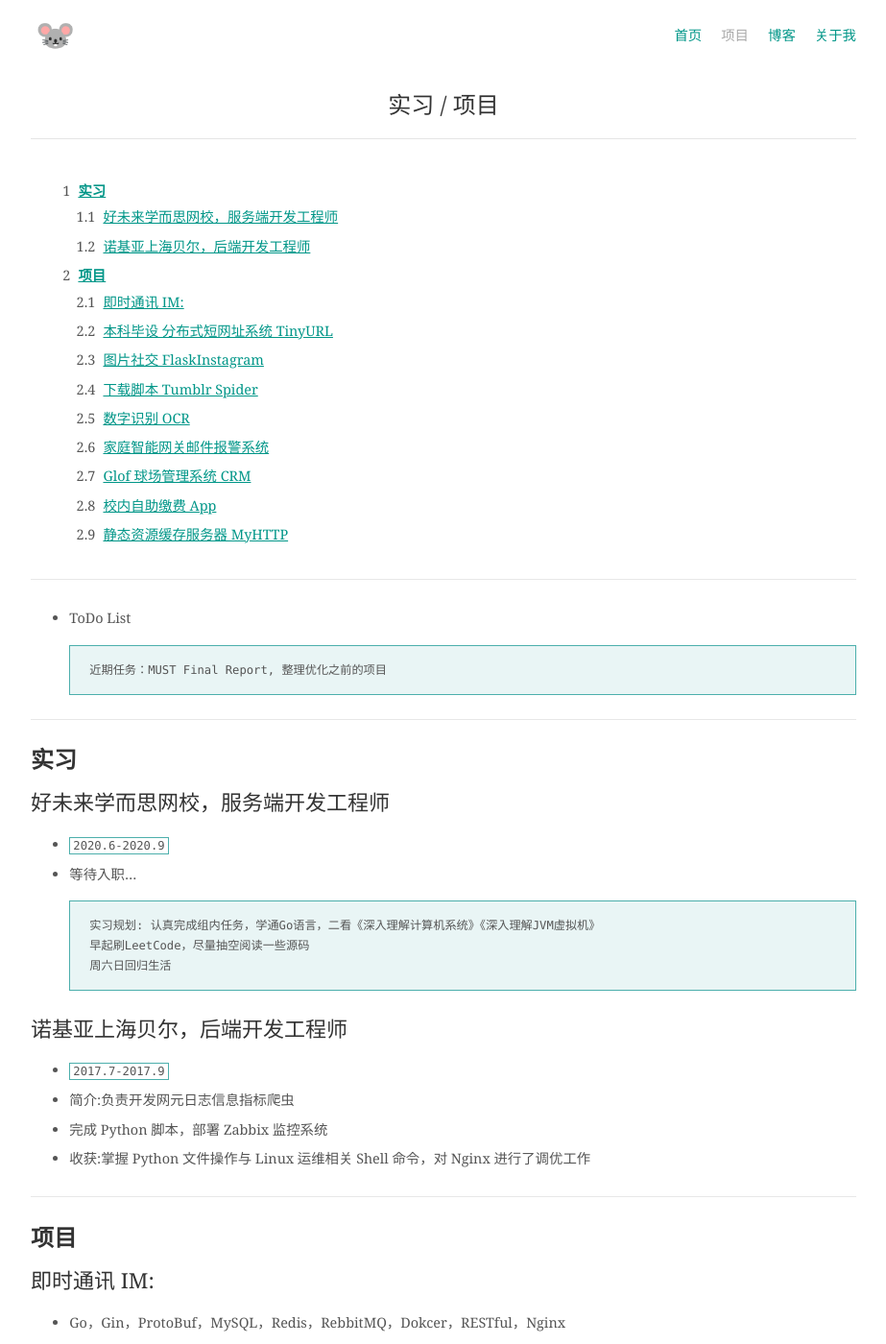
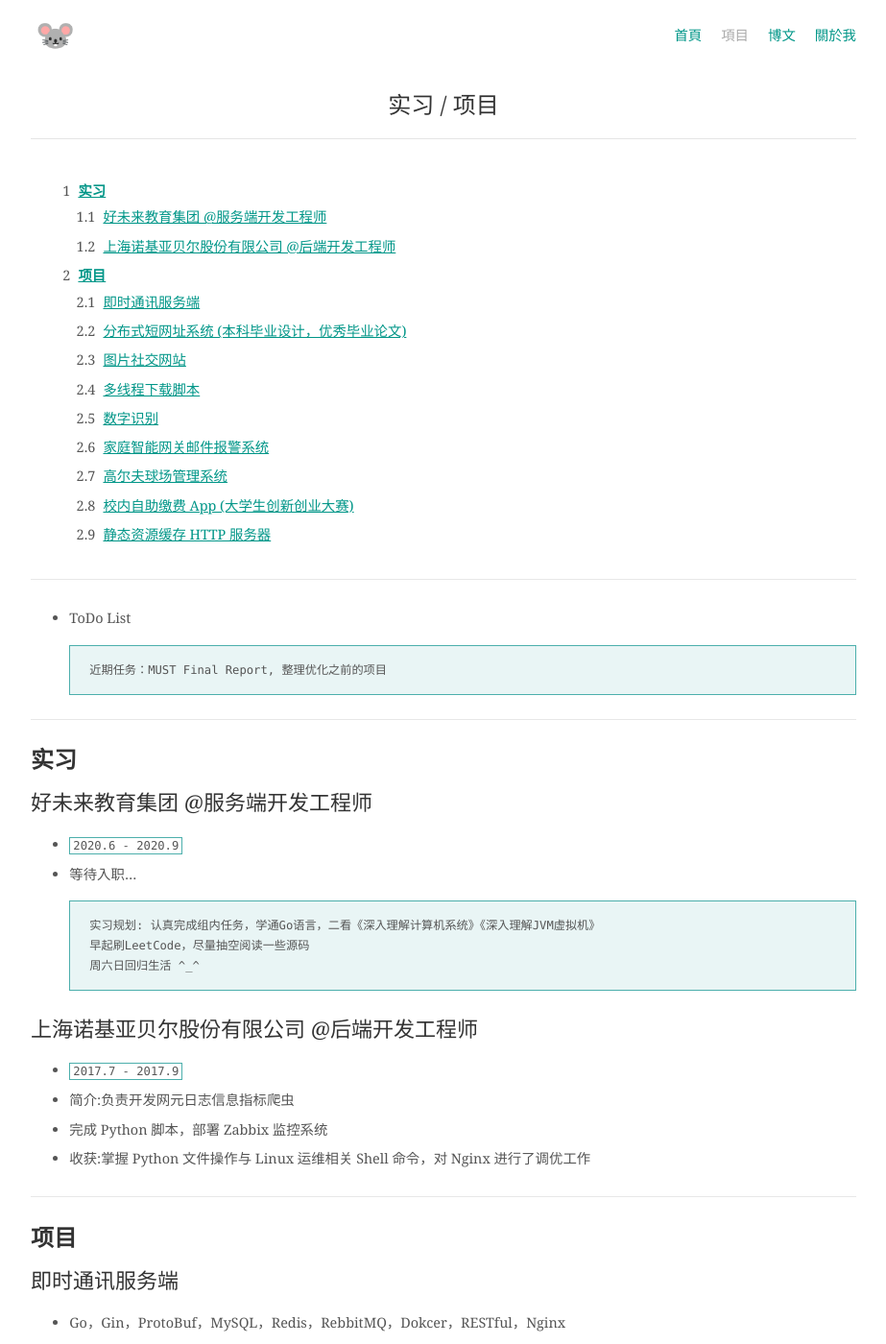
Before and after one commit to GitBlackSir/GitBlackSir.github.io, a Jekyll site: the page built from projects.md, in a window 1280 px wide and 1400 px high. Shown: the whole window at 96% size, without its empty margins (178-1101 px from the left). Built offline with Jekyll 4.4.1, drawn with Linux system fonts in a browser that asks for light colours; nearby versions of some CDN libraries; comment, search, counter and statistics services are not loaded; some of the changed text lies outside the part shown.

Commit message:
Update Blog Style.

````diff
--- a/_config.yml
+++ b/_config.yml
@@ -1,6 +1,6 @@
 highlighter: rouge
 permalink: none
-exclude: [local.sh, docker.sh, Rakefile, Gemfile, Gemfile.lock, README.md, vendor]
+exclude: [LICENSE, local.sh, docker.sh, Rakefile, Gemfile, Gemfile.lock, README.md, vendor]
 kramdown:
   input: GFM
   hard_wrap: false
--- a/_includes/top.html
+++ b/_includes/top.html
@@ -46,10 +46,10 @@
       <div id="menu-primary" class="menu-container">
         <div class="menu">
           <ul id="menu-primary-items">
-            <li class="menu-item home"><a class="spec" href="/">首页</a></li>
-            <li class="menu-item projects"><a class="spec" href="/projects">项目</a></li>
-            <li class="menu-item blog"><a class="spec" href="/blog/">博客</a></li>
-            <li class="menu-item about"><a class="spec" href="/about">关于我</a></li>
+            <li class="menu-item home"><a class="spec" href="/">首頁</a></li>
+            <li class="menu-item projects"><a class="spec" href="/projects">項目</a></li>
+            <li class="menu-item blog"><a class="spec" href="/blog">博文</a></li>
+            <li class="menu-item about"><a class="spec" href="/about">關於我</a></li>
           </ul>
         </div>
       </div>
--- a/projects.md
+++ b/projects.md
@@ -14,18 +14,18 @@
 
 ### **实习**
 
-#### 好未来学而思网校，服务端开发工程师
+#### 好未来教育集团 @服务端开发工程师
 
-- `2020.6-2020.9`
+- `2020.6 - 2020.9`
 - 等待入职...
 ```
 实习规划: 认真完成组内任务，学通Go语言，二看《深入理解计算机系统》《深入理解JVM虚拟机》
 早起刷LeetCode，尽量抽空阅读一些源码
-周六日回归生活
+周六日回归生活 ^_^
 ```
 
-#### 诺基亚上海贝尔，后端开发工程师
-- `2017.7-2017.9`
+#### 上海诺基亚贝尔股份有限公司 @后端开发工程师
+- `2017.7 - 2017.9`
 - 简介:负责开发网元日志信息指标爬虫
 - 完成 Python 脚本，部署 Zabbix 监控系统
 - 收获:掌握 Python 文件操作与 Linux 运维相关 Shell 命令，对 Nginx 进行了调优工作
@@ -33,33 +33,33 @@
 ---
 ### **项目**
 
-#### 即时通讯 IM:
+#### 即时通讯服务端
 
 - Go，Gin，ProtoBuf，MySQL，Redis，RebbitMQ，Dokcer，RESTful，Nginx
 - 用户注册、登录、好友链等功能做出 RESTful 服务对外暴露HTTP接口，服务端架构解耦为连接机、转发机、Session 管理机，消息支持离线 (CAS机制防止离线消 息重复推送) 同时系统对消息的顺序性、唯一性、安全性、多设备一致性做了保障
 
-#### 本科毕设 分布式短网址系统 TinyURL
+#### 分布式短网址系统 (本科毕业设计，优秀毕业论文)
 
 - Python3，Tornado，SnowFlake，MySQL，Redis，Docker，Nginx
 - 基于 Python Tornado 框架实现的分布式短网址 HTTP 接口，使用 SnowFlake 算法生成全局唯一ID，Redis，MySQL异步访问，对 Redis 做了高可用与缓存穿透防护[获取全局唯一ID & 短网址后缀](http://tinyurl-api.1024bit.io/json&get-id-url) · [长网址压缩](http://tinyurl-api.1024bit.io/json&convert=URL) · [短网址还原](http://tinyurl-api.1024bit.io/json&restore=URL)
 
-#### 图片社交 FlaskInstagram
+#### 图片社交网站
 - Python3, Flask, HTML, CSS, JS, MySQL, 七牛云图床, Nginx
 
-#### 下载脚本 Tumblr Spider
+#### 多线程下载脚本
 - Python3多线程下载脚本，汤不热视频&图片地址解析
 
-#### 数字识别 OCR
+#### 数字识别
 - C++, MFC
 
 #### 家庭智能网关邮件报警系统
 - Java Server, Android App
 
-#### Glof 球场管理系统 CRM
+#### 高尔夫球场管理系统
 - Java EE, HTML, CSS, JS
 
-#### 校内自助缴费 App
+#### 校内自助缴费 App (大学生创新创业大赛)
 - iOS App, 后端云存储 (大学生创新创业大赛)
 
-#### 静态资源缓存服务器 MyHTTP
+#### 静态资源缓存 HTTP 服务器
 - Unix系统下基于TCP传输的HTTP服务器, 支持GET方法并解析了HTML, CSS, JS文件
````
Also changed, not shown: index.md (+1 -1 lines).
